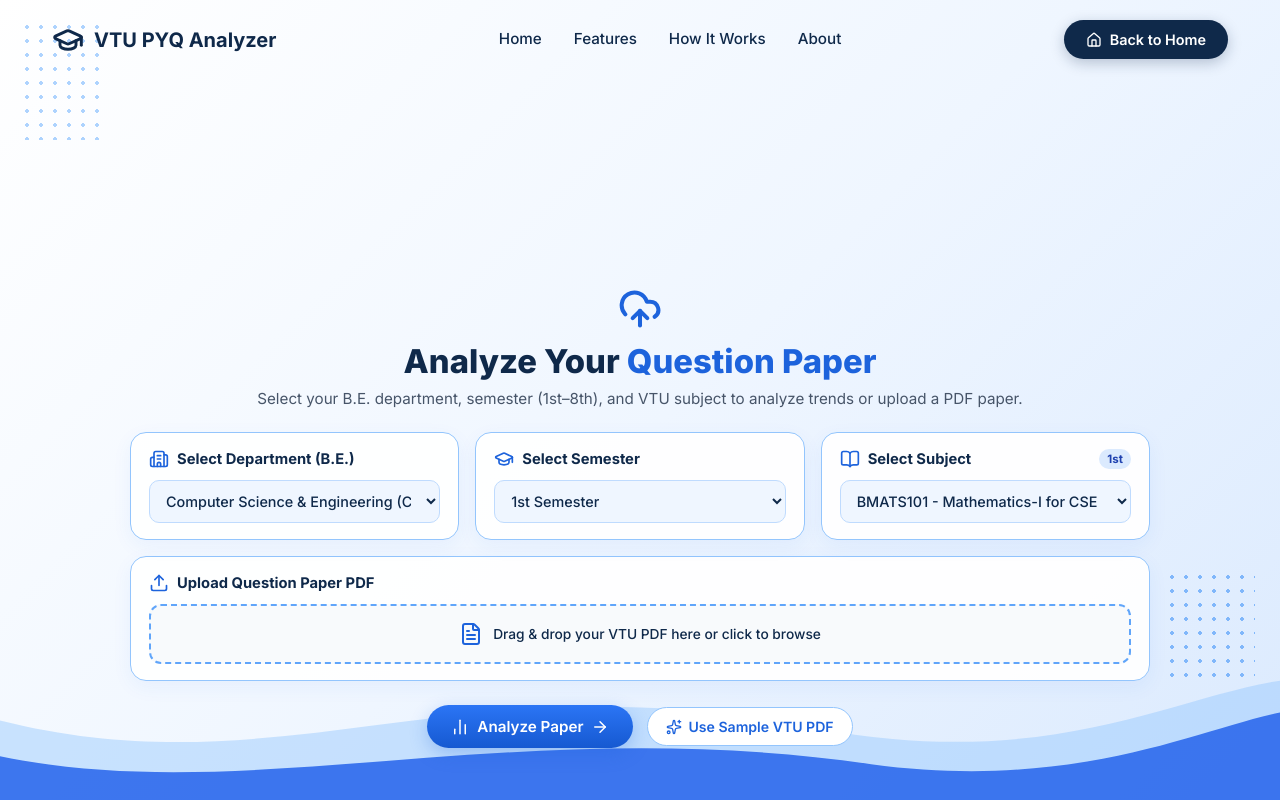
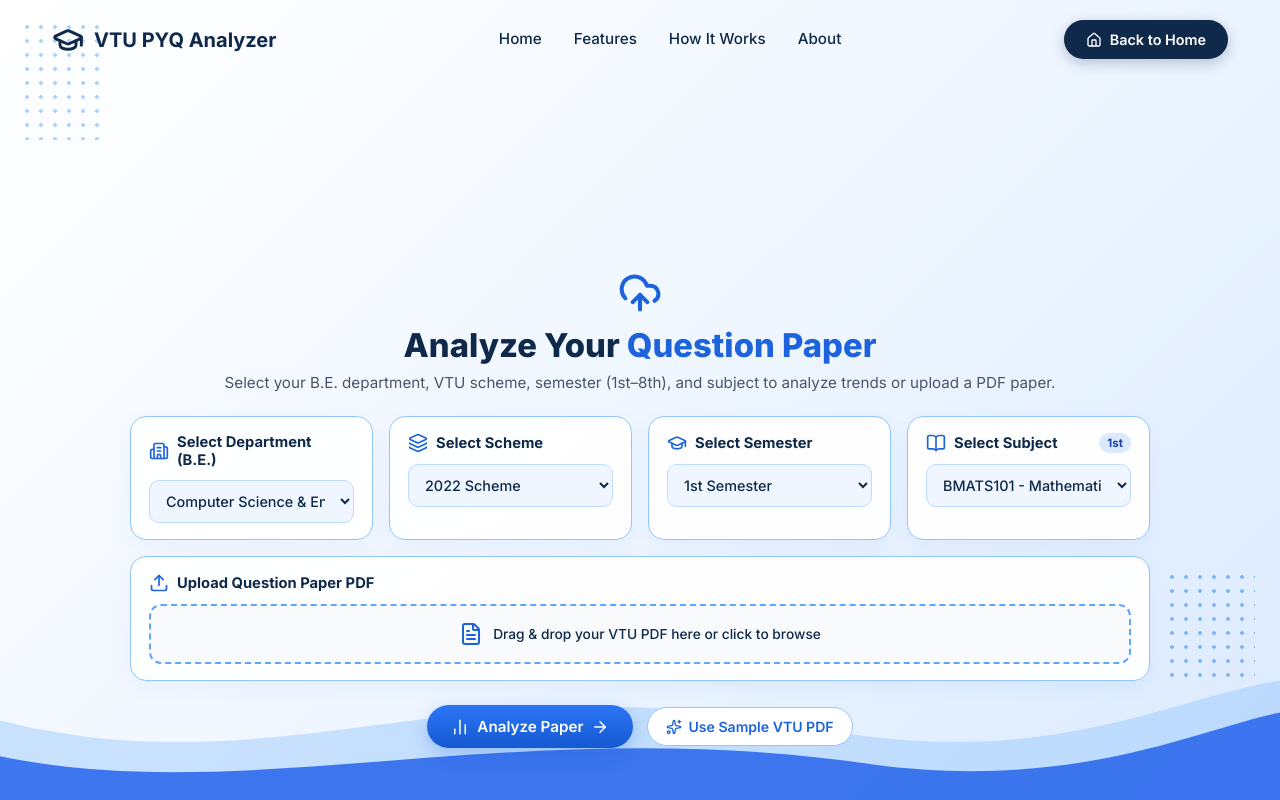
Before and after one commit to qadeerrr0/VTU-Trend-Analyzer, a React (Vite) app: page / in a window 1280 px wide. Both pictures are taken after a click on the button "Repeated Questions". Built offline with nearby package versions, Linux system fonts and the light colour scheme.

Commit message:
added the scheme

```diff
--- a/src/App.jsx
+++ b/src/App.jsx
@@ -682,6 +682,7 @@ function buildSubjectAnalysis(department, semester, subject) {
 
 export default function App() {
   const [activeTab, setActiveTab] = useState('home');
+  const [selectedScheme, setSelectedScheme] = useState('2022');
 
   const [department, setDepartment] = useState(DEPARTMENTS[0]);
   const [semester, setSemester] = useState('1st Semester');
@@ -692,18 +693,36 @@ export default function App() {
   const [isDragging, setIsDragging] = useState(false);
   const [reportData, setReportData] = useState(null);
 
-  const availableSubjects = VTU_CURRICULUM[department]?.[semester] || [];
+  // The current subject database contains the VTU 2022 Scheme only.
+  // Keep 2025 selectable, but do not show 2022 subjects under that scheme.
+  const availableSubjects =
+    selectedScheme === '2022'
+      ? VTU_CURRICULUM[department]?.[semester] || []
+      : [];
+
+  const handleSchemeChange = (newScheme) => {
+    setSelectedScheme(newScheme);
+    setSubject(newScheme === '2022'
+      ? VTU_CURRICULUM[department]?.[semester]?.[0] || ''
+      : '');
+    setSelectedFile(null);
+    setReportData(null);
+  };
 
   const handleDepartmentChange = (newDept) => {
     setDepartment(newDept);
-    const nextList = VTU_CURRICULUM[newDept]?.[semester] || [];
+    const nextList = selectedScheme === '2022'
+      ? VTU_CURRICULUM[newDept]?.[semester] || []
+      : [];
     setSubject(nextList[0] || '');
     setReportData(null);
   };
 
   const handleSemesterChange = (newSem) => {
     setSemester(newSem);
-    const nextList = VTU_CURRICULUM[department]?.[newSem] || [];
+    const nextList = selectedScheme === '2022'
+      ? VTU_CURRICULUM[department]?.[newSem] || []
+      : [];
     setSubject(nextList[0] || '');
     setReportData(null);
   };
@@ -743,6 +762,9 @@ export default function App() {
   };
 
   const handleAnalyzeSubmit = () => {
+    // Analysis is enabled only when the selected scheme has mapped subjects.
+    if (!subject || availableSubjects.length === 0) return;
+
     const analysis = buildSubjectAnalysis(department, semester, subject);
     const codePart = subject.split(' - ')[0].replace(/[^a-zA-Z0-9]+/g, '_');
     const sourceLabel = selectedFile
@@ -750,6 +772,7 @@ export default function App() {
       : `${codePart}_VTU_PYQ_Archive.pdf`;
 
     setReportData({
+      scheme: selectedScheme,
       department,
       semester,
       subject,
@@ -965,12 +988,15 @@ export default function App() {
             Analyze Your <span>Question Paper</span>
           </h1>
           <p className="analyze-subtitle">
-            Select your B.E. department, semester (1st–8th), and VTU subject to
-            analyze trends or upload a PDF paper.
+            Select your B.E. department, VTU scheme, semester (1st–8th), and
+            subject to analyze trends or upload a PDF paper.
           </p>
 
-          {/* Row 1: Department + Semester + Filtered Subject */}
-          <div className="form-grid-top">
+          {/* Row 1: Department + Scheme + Semester + Filtered Subject */}
+          <div
+            className="form-grid-top"
+            style={{ gridTemplateColumns: 'repeat(auto-fit, minmax(235px, 1fr))' }}
+          >
             <div className="form-card">
               <div className="card-header">
                 <div className="card-header-left">
@@ -988,6 +1014,24 @@ export default function App() {
                     {dept}
                   </option>
                 ))}
+              </select>
+            </div>
+
+            {/* Scheme Selection */}
+            <div className="form-card">
+              <div className="card-header">
+                <div className="card-header-left">
+                  <Layers size={20} className="card-icon" />
+                  <span>Select Scheme</span>
+                </div>
+              </div>
+              <select
+                className="custom-select"
+                value={selectedScheme}
+                onChange={(e) => handleSchemeChange(e.target.value)}
+              >
+                <option value="2022">2022 Scheme</option>
+                <option value="2025">2025 Scheme</option>
               </select>
             </div>
 
@@ -1022,16 +1066,32 @@ export default function App() {
               <select
                 className="custom-select"
                 value={subject}
+                disabled={availableSubjects.length === 0}
                 onChange={(e) => setSubject(e.target.value)}
               >
-                {availableSubjects.map((subj) => (
-                  <option key={subj} value={subj}>
-                    {subj}
-                  </option>
-                ))}
+                {availableSubjects.length === 0 ? (
+                  <option value="">No subjects available for this scheme yet</option>
+                ) : (
+                  availableSubjects.map((subj) => (
+                    <option key={subj} value={subj}>
+                      {subj}
+                    </option>
+                  ))
+                )}
               </select>
             </div>
           </div>
+
+          {selectedScheme === '2025' && (
+            <div className="form-card" style={{ marginTop: '16px' }}>
+              <p style={{ color: '#b45309', margin: 0, lineHeight: 1.5 }}>
+                2025 Scheme is selected. The 2025 department-wise and
+                semester-wise subject curriculum has not been added to the
+                project yet. Please select 2022 Scheme to use the currently
+                available subject list and analysis.
+              </p>
+            </div>
+          )}
 
           {/* Row 2: Upload PDF */}
           <div className="form-grid-upload">
@@ -1072,6 +1132,7 @@ export default function App() {
               type="button"
               className="btn-primary"
               onClick={handleAnalyzeSubmit}
+              disabled={!subject || availableSubjects.length === 0}
             >
               <BarChart2 size={18} /> Analyze Paper <ArrowRight size={18} />
             </button>
@@ -1108,8 +1169,8 @@ export default function App() {
                         marginTop: '4px'
                       }}
                     >
-                      {reportData.department} • {reportData.semester} • Source:{' '}
-                      {reportData.sourceLabel}
+                      VTU {reportData.scheme} Scheme • {reportData.department} •{' '}
+                      {reportData.semester} • Source: {reportData.sourceLabel}
                     </p>
                   </div>
                   <span className="report-badge">
```
